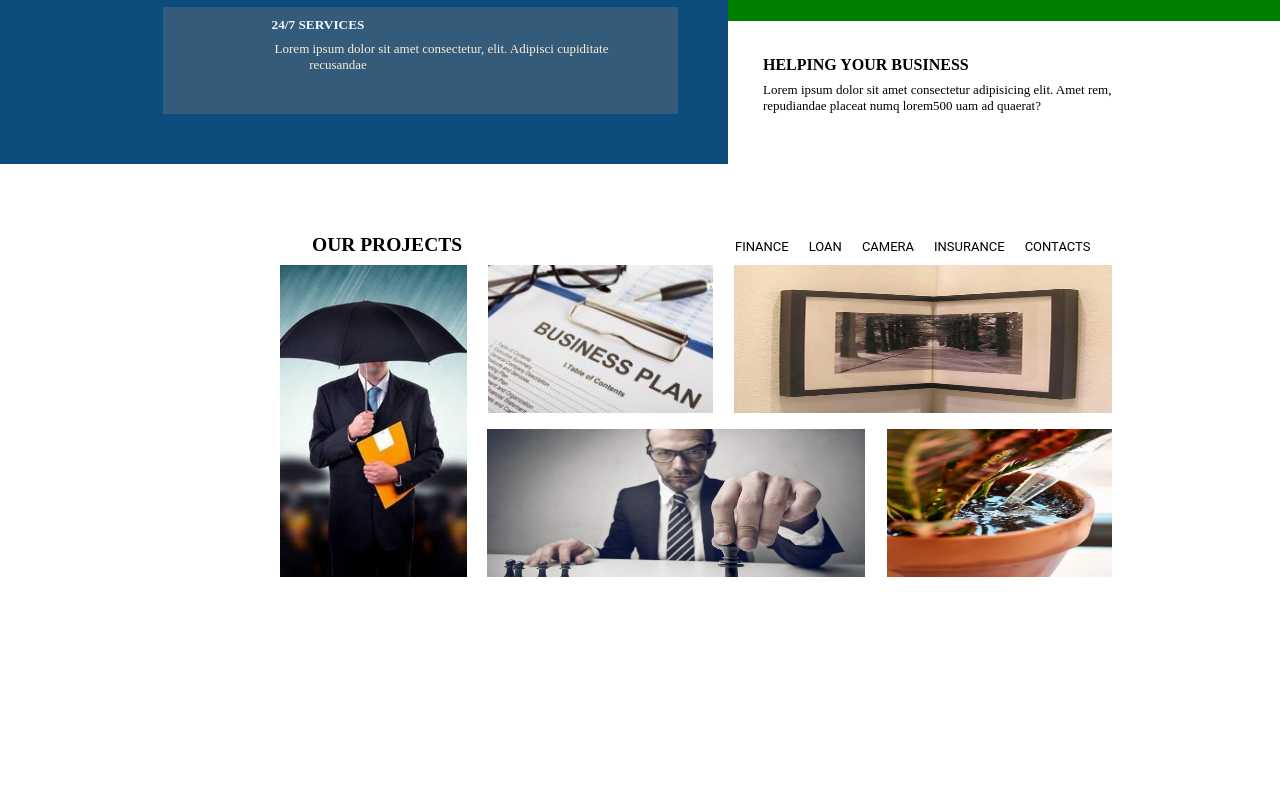
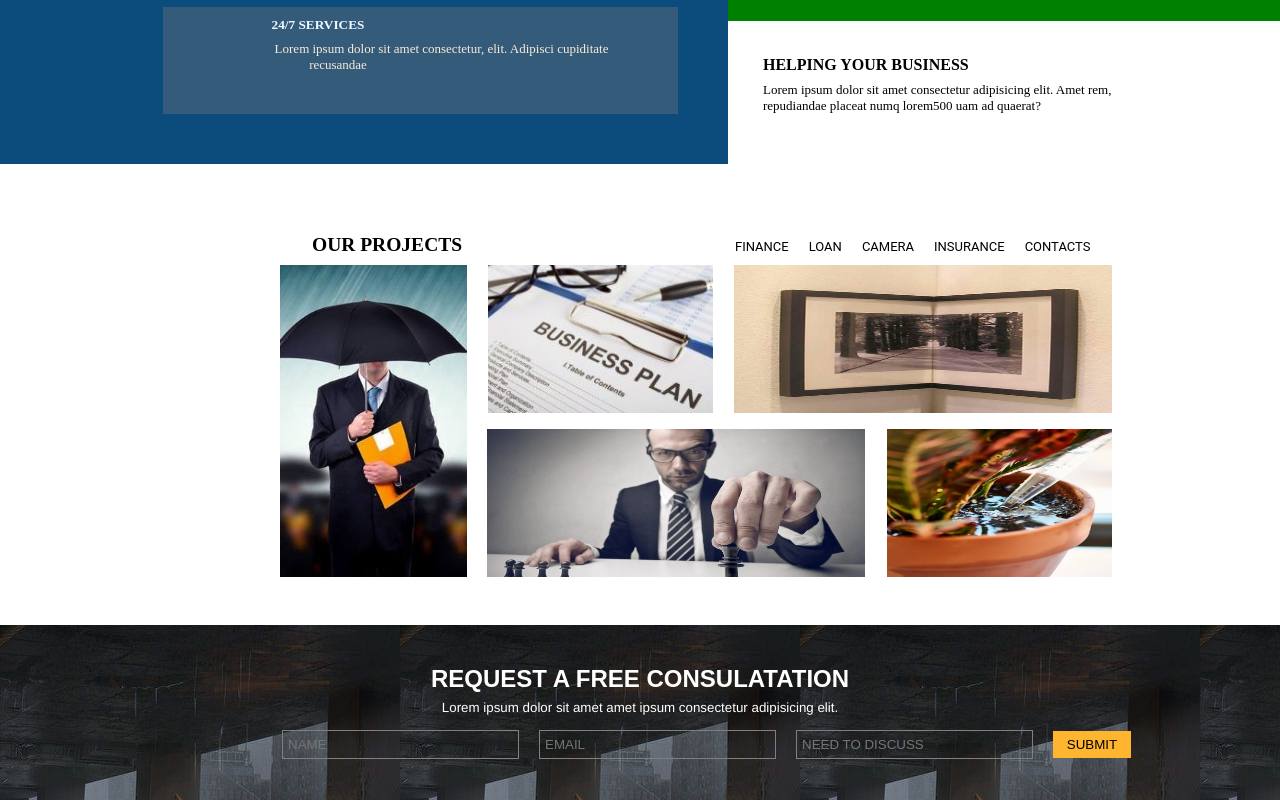
Before and after one commit to arun-kunwar/financialAdvice, a React (Vite) app: page / in a window 1280 px wide. Shown: the part 2130-2930 px from the top of the page. Before the commit the page ends 2895 px from the top, so only its background shows below. Built offline with nearby package versions, Linux system fonts and the light colour scheme.

Commit message:
project-2.0

```diff
--- a/src/componets/Projects/projects.css
+++ b/src/componets/Projects/projects.css
@@ -27,8 +27,8 @@
 /* section */
 .project-main {
     width: 100%;
-    height: 500px;
-
+    height: 360px;
+    /* background-color: aqua; */
     display: flex;
 }
 
@@ -67,7 +67,8 @@
     height: 148px;
     width: 378px;
 }
-.box3 h5{
+
+.box3 h5 {
 
     padding: 5px 0 0 10px;
     color: white;
@@ -98,3 +99,67 @@
     height: 148px;
     width: 225px;
 }
+
+.project-contacts {
+    display: flex;
+}
+
+.project-contacts .contacts-bg {
+    background-image: url(./images/box6.jpg);
+
+    height: 175px;
+    width: 100%;
+}
+
+.contacts-bg h2 {
+    text-transform: uppercase;
+    text-align: center;
+    color: white;
+    font-family: Arial, Helvetica, sans-serif;
+    padding-top: 40px;
+}
+
+.contacts-bg p {
+    text-align: center;
+    color: white;
+    font-family: 'Franklin Gothic Medium', 'Arial Narrow', Arial, sans-serif;
+    padding-top: 7px;
+    font-size: smaller;
+
+}
+.contacts-bg .project-name{
+ background: transparent;
+ border: 1px solid gray;
+ height: 27px;
+ width: 230px;
+ color: aliceblue;
+ margin: 15px 0 0 282px;
+ padding-left: 5px;
+
+}
+.contacts-bg .project-email {
+    background: transparent;
+        border: 1px solid gray;
+        height: 27px;
+        width: 230px;
+        color: aliceblue;
+        margin-left: 20px;
+        padding-left: 5px;
+
+}
+.contacts-bg .project-text{
+    background: transparent;
+        border: 1px solid gray;
+        height: 27px;
+        width: 230px;
+        color: aliceblue;
+        margin-left:20px;
+        padding-left: 5px;
+}
+.contacts-bg .project-submit{
+    background-color: rgb(255, 181, 45);
+    border: 1px solid rgb(255, 181, 45);
+    height: 27px;
+    width: 78px;
+    margin-left:20px ;
+}
--- a/src/componets/Projects/projects.jsx
+++ b/src/componets/Projects/projects.jsx
@@ -24,6 +24,7 @@ function projects() {
                       </ul>
           </nav>
           <section className='project-main'>
+
               <div className='box box1'>
 
                   <img src={box1} alt=""  className='img-box1'/>
@@ -45,7 +46,19 @@ function projects() {
 
 
 
+
           </section>
+          <section className='project-contacts'>
+              <div className='contacts-bg'>
+                  <h2>request a free consulatation</h2>
+                  <p>Lorem ipsum dolor sit amet amet ipsum consectetur adipisicing elit.</p>
+                  <input type="name" placeholder='NAME' className='project-name' />
+                  <input type="email"  placeholder='EMAIL' className='project-email' required />
+                  <input type="text" placeholder='NEED TO DISCUSS' className='project-text' />
+                  <input type="submit" value="SUBMIT" className='project-submit' />
+
+              </div>
+        </section>
 
 
 
```
Also changed, not shown: src/componets/Projects/images/box6.jpg (added).
